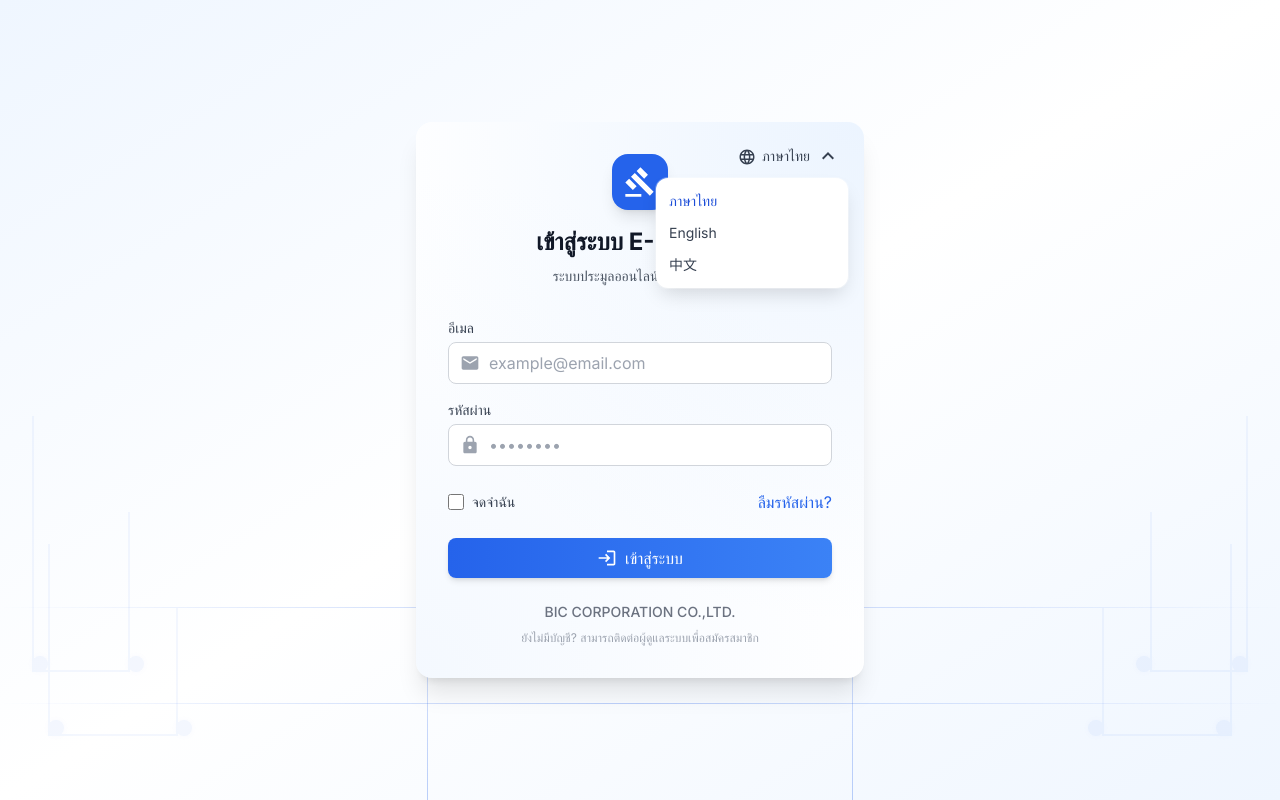
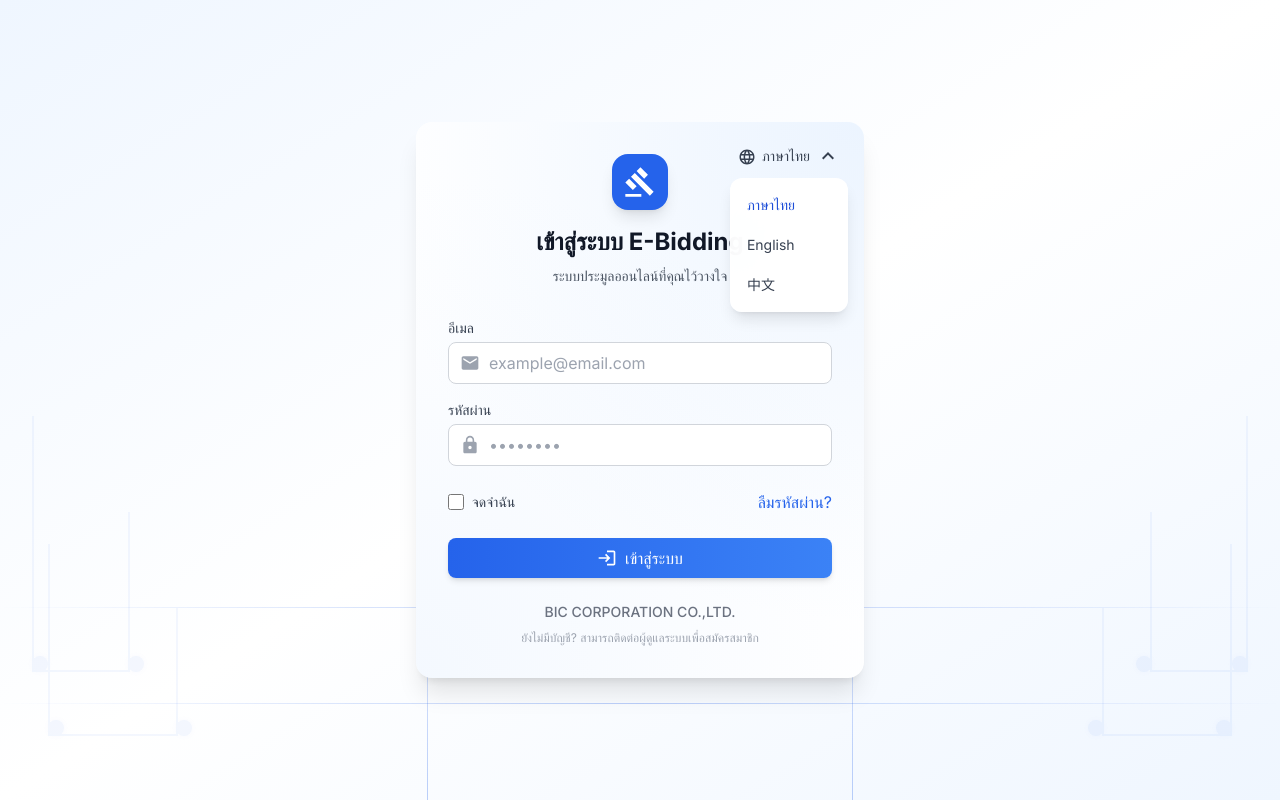
Before and after one commit to suwatbch/E-Bidding, a Next.js app: page /login in a window 1280 px wide. Both pictures are taken after a click on the button "ภาษาไทย". Built offline with nearby package versions, Linux system fonts and the light colour scheme.

Commit message:
update dropdowwn

```diff
--- a/src/app/components/LanguageSwitcher.tsx
+++ b/src/app/components/LanguageSwitcher.tsx
@@ -1,9 +1,9 @@
 'use client';
 
-import { useState, useRef, useEffect } from 'react';
-import { NavArrowDownIcon, NavLanguageIcon } from './ui/icons';
+import { useState } from 'react';
+import { NavLanguageIcon, NavArrowDownIcon } from './ui/icons';
 import { useLanguage } from '@/app/hooks/useLanguage';
-import { Language } from '@/app/i18n/languages';
+import Dropdown from './ui/Dropdown';
 
 interface LanguageSwitcherProps {
   variant?: 'login' | 'navbar';
@@ -11,40 +11,22 @@ interface LanguageSwitcherProps {
 
 export default function LanguageSwitcher({ variant = 'login' }: LanguageSwitcherProps) {
   const [isOpen, setIsOpen] = useState(false);
-  const dropdownRef = useRef<HTMLDivElement>(null);
   const { currentLang, languages, changeLanguage } = useLanguage();
 
-  useEffect(() => {
-    const handleClickOutside = (event: MouseEvent) => {
-      if (dropdownRef.current && !dropdownRef.current.contains(event.target as Node)) {
-        setIsOpen(false);
-      }
+  const buttonStyles = {
+    login: "group flex items-center gap-1.5 px-2 py-1.5 text-gray-700 hover:text-blue-600 text-sm transition-all duration-300",
+    navbar: "group flex items-center justify-between gap-1.5 px-4 py-2.5 rounded-lg text-sm transition-all duration-300 md:text-white md:hover:bg-white/10 text-gray-700 hover:bg-blue-50/50 w-full md:w-auto"
   };
 
-    document.addEventListener('mousedown', handleClickOutside);
-    return () => document.removeEventListener('mousedown', handleClickOutside);
-  }, []);
-
-  const styles = {
-    login: {
-      button: "group flex items-center gap-1.5 px-2 py-1.5 text-gray-700 hover:text-blue-600 text-sm transition-all duration-300",
-      dropdown: "absolute right-0 mt-1 w-48 bg-white backdrop-blur-xl rounded-xl shadow-[0_10px_20px_-5px_rgba(0,0,0,0.15)] ring-1 ring-white/30 py-1.5 border border-white/30",
-      item: "group flex items-center w-full px-3 py-1.5 text-sm text-gray-700 hover:bg-gray-50 transition-all duration-300"
-    },
-    navbar: {
-      button: "group flex items-center justify-between gap-1.5 px-4 py-2.5 rounded-lg text-sm transition-all duration-300 md:text-white md:hover:bg-white/10 text-gray-700 hover:bg-blue-50/50 w-full md:w-auto",
-      dropdown: "md:absolute md:right-0 mt-1 w-full md:w-48 bg-white backdrop-blur-xl rounded-xl shadow-[0_10px_20px_-5px_rgba(0,0,0,0.15)] ring-1 ring-white/30 py-1.5 border border-white/30",
-      item: "group flex items-center w-full px-4 py-2.5 text-sm text-gray-700 hover:bg-blue-50/50 transition-all duration-300"
-    }
-  };
-
-  const currentStyle = styles[variant];
-
   return (
-    <div className="relative w-full md:w-auto" ref={dropdownRef}>
+    <Dropdown
+      isOpen={isOpen}
+      onClose={() => setIsOpen(false)}
+      variant={variant === 'navbar' ? 'navbar' : 'mobile'}
+      trigger={
         <button
           onClick={() => setIsOpen(!isOpen)}
-        className={currentStyle.button}
+          className={buttonStyles[variant]}
         >
           <div className="flex items-center gap-1.5">
             <div className={`transform group-hover:scale-110 transition duration-300 ${variant === 'navbar' ? 'md:text-white text-gray-700' : ''}`}>
@@ -58,9 +40,8 @@ export default function LanguageSwitcher({ variant = 'login' }: LanguageSwitcher
             <NavArrowDownIcon className={`w-5 h-5 transition-transform duration-200 ${isOpen ? 'rotate-180' : ''}`} />
           </div>
         </button>
-
-      {isOpen && (
-        <div className={currentStyle.dropdown}>
+      }
+    >
       {languages.map((lang) => (
         <button
           key={lang.code}
@@ -68,7 +49,11 @@ export default function LanguageSwitcher({ variant = 'login' }: LanguageSwitcher
             changeLanguage(lang.code);
             setIsOpen(false);
           }}
-              className={currentStyle.item}
+          className={`group flex items-center w-full px-4 py-2.5 text-sm transition-all duration-300 ${
+            variant === 'navbar'
+              ? 'md:hover:bg-blue-50/50 hover:bg-blue-50/50'
+              : 'hover:bg-blue-50/50'
+          }`}
         >
           <span className={`transform group-hover:scale-105 transition duration-300 ${
             currentLang === lang.code
@@ -79,8 +64,6 @@ export default function LanguageSwitcher({ variant = 'login' }: LanguageSwitcher
           </span>
         </button>
       ))}
-        </div>
-      )}
-    </div>
+    </Dropdown>
   );
 }
--- a/src/app/components/navbar.tsx
+++ b/src/app/components/navbar.tsx
@@ -27,6 +27,7 @@ import {
 } from '@/app/services/socket';
 import { useLanguage } from '@/app/hooks/useLanguage';
 import LanguageSwitcher from './LanguageSwitcher';
+import Dropdown from './ui/Dropdown';
 
 export default function Navbar() {
   const [isOpen, setIsOpen] = useState(false);
@@ -245,7 +246,11 @@ export default function Navbar() {
               </Link>
 
               {/* Data Management Dropdown */}
-              <div className="relative" ref={dataDropdownRef}>
+              <Dropdown
+                isOpen={isDataOpen}
+                onClose={() => setIsDataOpen(false)}
+                variant="navbar"
+                trigger={
                   <button
                     onClick={() => setIsDataOpen(!isDataOpen)}
                     className={`group flex items-center gap-1 px-1.5 py-2 rounded-xl text-sm transition-all duration-300 ${
@@ -262,15 +267,14 @@ export default function Navbar() {
                       <NavArrowDownIcon className={`transition-transform duration-200 ${isDataOpen ? 'rotate-180' : ''}`} />
                     </div>
                   </button>
-
-                {isDataOpen && (
-                  <div className="absolute right-0 mt-2 w-52 bg-white/95 backdrop-blur-xl rounded-xl shadow-lg py-1.5 border border-white/20 transform transition-all duration-200">
+                }
+              >
                 <button
                   onClick={() => {
                     setIsDataOpen(false);
                     router.push('/company');
                   }}
-                      className="group flex items-center w-full px-4 py-2 text-sm transition-all duration-300"
+                  className="group flex items-center w-full px-4 py-2.5 text-sm transition-all duration-300"
                 >
                   <div className="transform group-hover:scale-110 transition duration-300 mr-2">
                     <NavCompanyIcon className={isActivePage('/company') ? 'text-blue-700' : 'text-gray-700'} />
@@ -286,7 +290,7 @@ export default function Navbar() {
                     setIsDataOpen(false);
                     router.push('/user');
                   }}
-                      className="group flex items-center w-full px-4 py-2 text-sm transition-all duration-300"
+                  className="group flex items-center w-full px-4 py-2.5 text-sm transition-all duration-300"
                 >
                   <div className="transform group-hover:scale-110 transition duration-300 mr-2">
                     <NavUserIcon className={isActivePage('/user') ? 'text-blue-700' : 'text-gray-700'} />
@@ -297,15 +301,17 @@ export default function Navbar() {
                       : 'text-gray-700 group-hover:text-blue-600'
                   }`}>{translate('user_info')}</span>
                 </button>
-                  </div>
-                )}
-              </div>
+              </Dropdown>
 
               {/* Language Switcher */}
               <LanguageSwitcher variant="navbar" />
 
               {/* Profile Dropdown */}
-              <div className="relative" ref={profileDropdownRef}>
+              <Dropdown
+                isOpen={isProfileOpen}
+                onClose={() => setIsProfileOpen(false)}
+                variant="navbar"
+                trigger={
                   <button
                     onClick={() => setIsProfileOpen(!isProfileOpen)}
                     className={`group flex items-center gap-1 px-1.5 py-2 rounded-xl text-sm transition-all duration-300 ${
@@ -322,9 +328,8 @@ export default function Navbar() {
                       <NavArrowDownIcon className={`transition-transform duration-200 ${isProfileOpen ? 'rotate-180' : ''}`} />
                     </div>
                   </button>
-
-                {isProfileOpen && (
-                  <div className="absolute right-0 mt-2 w-64 bg-white/95 backdrop-blur-xl rounded-xl shadow-lg border border-white/20 overflow-hidden transform transition-all duration-200">
+                }
+              >
                 <div className="px-4 py-3 bg-gradient-to-r from-blue-50/90 via-blue-50/70 to-white/80 border-b border-blue-100/50">
                   <p className="text-sm font-medium text-gray-900">สมชาย ใจดี</p>
                   <p className="text-xs text-gray-500">somchai@example.com</p>
@@ -334,7 +339,7 @@ export default function Navbar() {
                     setIsProfileOpen(false);
                     router.push('/profile');
                   }}
-                      className="group flex items-center w-full px-4 py-2 text-sm transition-all duration-300"
+                  className="group flex items-center w-full px-4 py-2.5 text-sm transition-all duration-300"
                 >
                   <div className="transform group-hover:scale-110 transition duration-300 mr-2">
                     <NavEditIcon className="text-gray-700 group-hover:text-blue-600" />
@@ -345,7 +350,7 @@ export default function Navbar() {
                 </button>
                 <button
                   onClick={handleLogout}
-                      className="group flex items-center w-full px-4 py-2 text-sm transition-all duration-300"
+                  className="group flex items-center w-full px-4 py-2.5 text-sm transition-all duration-300"
                 >
                   <div className="transform group-hover:scale-110 transition duration-300 mr-2">
                     <NavLogoutIcon className="text-red-600" />
@@ -354,9 +359,7 @@ export default function Navbar() {
                     {translate('logout')}
                   </span>
                 </button>
-                  </div>
-                )}
-              </div>
+              </Dropdown>
             </div>
 
             {/* Mobile menu button */}
--- /dev/null
+++ b/src/app/components/ui/Dropdown.tsx
@@ -0,0 +1,54 @@
+'use client';
+
+import { useRef, useEffect } from 'react';
+import { NavArrowDownIcon } from './icons';
+
+interface DropdownProps {
+  isOpen: boolean;
+  onClose: () => void;
+  trigger: React.ReactNode;
+  children: React.ReactNode;
+  variant?: 'navbar' | 'mobile';
+}
+
+export default function Dropdown({ isOpen, onClose, trigger, children, variant = 'navbar' }: DropdownProps) {
+  const dropdownRef = useRef<HTMLDivElement>(null);
+
+  useEffect(() => {
+    const handleClickOutside = (event: MouseEvent) => {
+      if (dropdownRef.current && !dropdownRef.current.contains(event.target as Node)) {
+        onClose();
+      }
+    };
+
+    document.addEventListener('mousedown', handleClickOutside);
+    return () => document.removeEventListener('mousedown', handleClickOutside);
+  }, [onClose]);
+
+  const styles = {
+    navbar: {
+      container: "relative",
+      dropdown: "absolute right-0 mt-2 w-48 bg-white/95 backdrop-blur-xl rounded-xl shadow-lg py-1.5 border border-white/20",
+      item: "flex items-center w-full px-4 py-2.5 text-sm text-gray-700 hover:bg-blue-50/50 transition-all duration-300"
+    },
+    mobile: {
+      container: "w-full",
+      dropdown: "w-full mt-1 bg-white/95 backdrop-blur-xl rounded-xl shadow-lg py-1.5 border border-white/20",
+      item: "flex items-center justify-between w-full px-4 py-2.5 text-sm text-gray-700 hover:bg-blue-50/50 transition-all duration-300"
+    }
+  };
+
+  const currentStyle = styles[variant];
+
+  return (
+    <div className={currentStyle.container} ref={dropdownRef}>
+      {trigger}
+
+      {isOpen && (
+        <div className={currentStyle.dropdown}>
+          {children}
+        </div>
+      )}
+    </div>
+  );
+}
```
Lines whose indentation alone changed are shown as unchanged.
